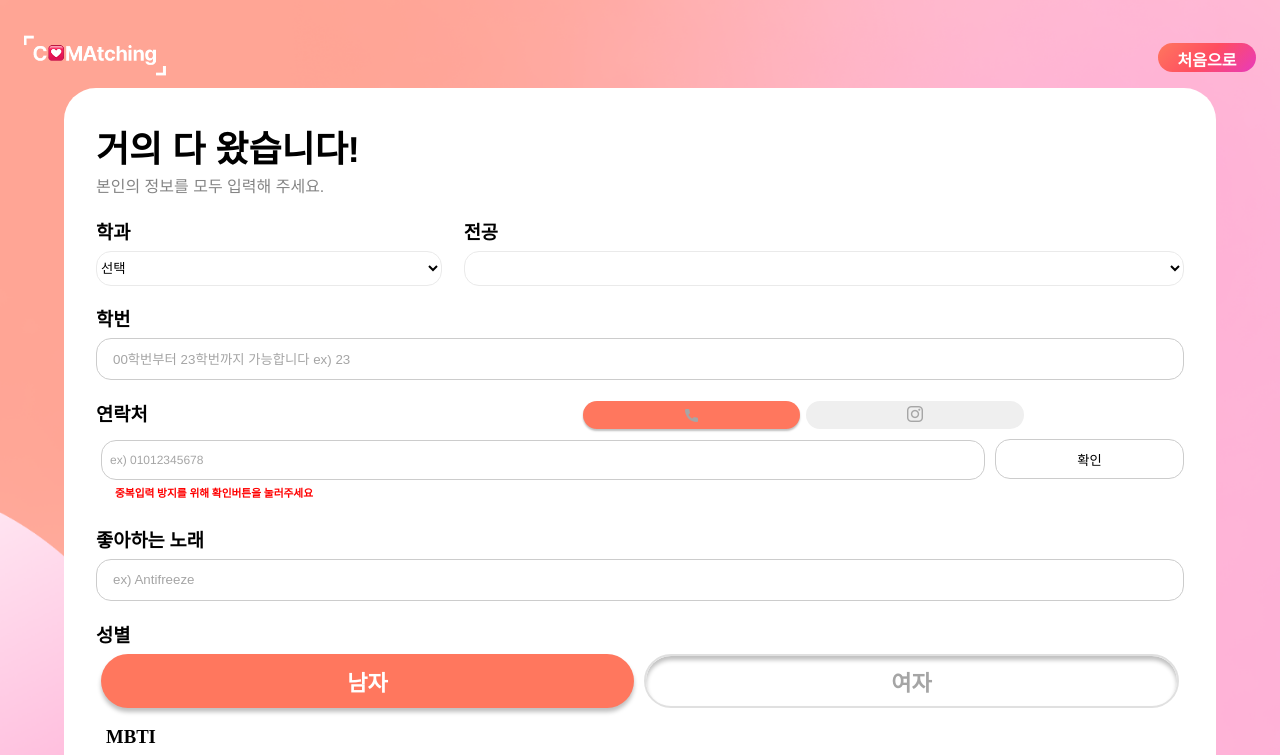
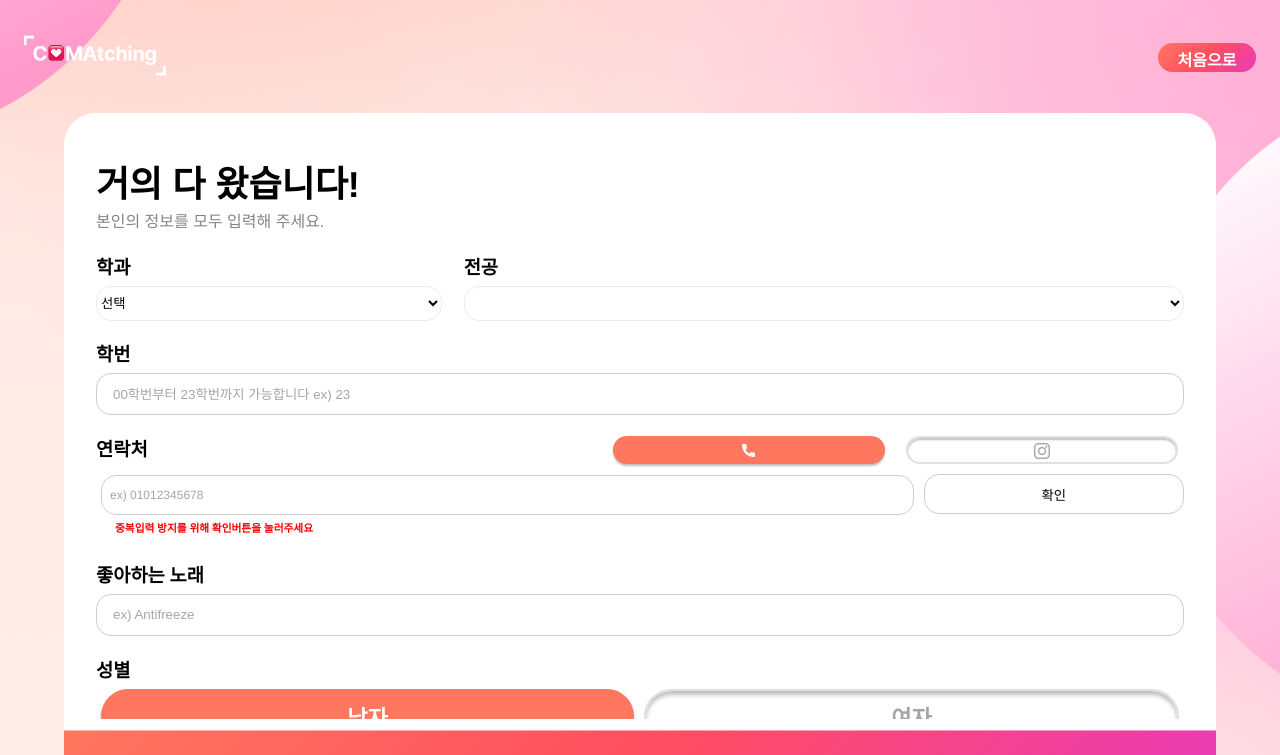
Before and after one commit to alpaka206/COMAtching_FE, a React (Create React App) app: page /Form in a window 1280 px wide. Shown: the top 755 px of the page. Built offline with nearby package versions, Linux system fonts and the light colour scheme.

Commit message:
Minor CSS changes

```diff
--- a/src/pages/Form.css
+++ b/src/pages/Form.css
@@ -16,6 +16,7 @@
   margin: auto;
   display: inline-block;
   border-radius: 32px;
+  margin-top: 25px;
   margin-bottom: 50px;
   position: relative;
 }
@@ -23,9 +24,11 @@
 .inner-content {
   opacity: 1;
   padding: 32px;
+  margin-top: 10px;
+  margin-bottom: 38px;
 }
 /* Title-Login */
-.foam-title {
+.form-title {
   font-size: 44px;
   font-weight: bold;
   margin-bottom: 20px;
@@ -34,7 +37,7 @@
   line-height: normal;
 }
 
-.foam-title-text {
+.form-title-text {
   color: #000000;
   font-family: "Pretendard-Bold", Helvetica;
   font-size: 36px;
@@ -43,7 +46,7 @@
   position: relative;
 }
 
-.foam-title-inst-txt {
+.form-title-inst-txt {
   color: #858585;
   font-family: "Pretendard-Medium", Helvetica;
   font-size: 16px;
@@ -169,7 +172,7 @@ button {
 }
 
 .phonebutton {
-  width: 20%;
+  width: 25%;
   height: 28px;
   border-radius: 40px;
   background-color: "#ffffff";
@@ -177,6 +180,17 @@ button {
   margin-top: 17px;
   margin-right: 6px;
   transition: all 0.3s; /* 트랜지션 효과 추가 */
+}
+.phonebutton.active img {
+  filter: brightness(0) invert(1);
+}
+
+.phonebutton:not(.active) {
+  border-radius: 40px;
+  background-color: #ffffff;
+  color: #a5a5a5;
+  border: 2px solid #e0e0e0;
+  box-shadow: 0px 2px 2px rgba(0, 0, 0, 0.25) inset;
 }
 
 .phonebutton.active {
@@ -254,7 +268,7 @@ button {
 }
 
 button.checkbutton {
-  width: 20%;
+  width: 30%;
   margin-top: 6px;
   height: 40px;
   background-color: #fff;
@@ -266,7 +280,9 @@ button.checkbutton {
 .contact-method label {
   display: flex;
   align-items: center;
-  justify-content: flex-start;
+  justify-content: space-between;
+  width:100%;
+  white-space: nowrap; /* 텍스트 줄 바꿈 방지 */
 }
 .space {
   width: 40%;
--- a/src/pages/Form.js
+++ b/src/pages/Form.js
@@ -210,9 +210,9 @@ function Form() {
         <ComatHeader destination="/" buttonText="처음으로" />
         <div className="content">
           <div className="inner-content">
-            <div className="foam-title">
-              <div className="foam-title-text">거의 다 왔습니다!</div>
-              <div className="foam-title-inst-txt">
+            <div className="form-title">
+              <div className="form-title-text">거의 다 왔습니다!</div>
+              <div className="form-title-inst-txt">
                 본인의 정보를 모두 입력해 주세요.
               </div>
             </div>
--- a/src/pages/Login.css
+++ b/src/pages/Login.css
@@ -187,6 +187,7 @@
   cursor: pointer;
   align-self: flex-end;
   margin-top: 20px;
+  margin-bottom: 0px;
 }
 
 .register-button span {
--- a/src/pages/Login.js
+++ b/src/pages/Login.js
@@ -95,7 +95,7 @@ function Login() {
             </div>
             <div className="user-passwd">
               <label>
-                비밀번호e
+                비밀번호
                 <div className="password-input">
                   <MyInput
                     name="user-passwd"
--- a/src/pages/Register.css
+++ b/src/pages/Register.css
@@ -9,6 +9,8 @@
   .inner-content {
     opacity: 1.0;
     padding: 32px;
+    overflow-y: auto;
+    max-height: 532px;
   }
 
   /* Title-Login */
@@ -93,7 +95,7 @@
   .code-send-btn span {
     align-items: center;
     color: white;
-    font-size: 14px;
+    font-size: 12px;
     font-family: 'Pretendard', Helvetica;
     font-weight: 700;
   }
@@ -189,11 +191,11 @@
   }
   .privacy-button {
     background-color: unset;
-    margin-bottom:20px;
+    margin-bottom:30px;
+    margin-top:-10px;
   }
 
   .agreement-box {
-
     background-color: #ffffff; /* Set background color */
     border: 2px solid #000000; /* Add border */
     border-radius: 10px; /* Add border radius */
@@ -213,4 +215,5 @@
     bottom:0;
     left: 0;
     transform: translate(0, 70%);
+    margin-bottom: 50px;
   }
```
